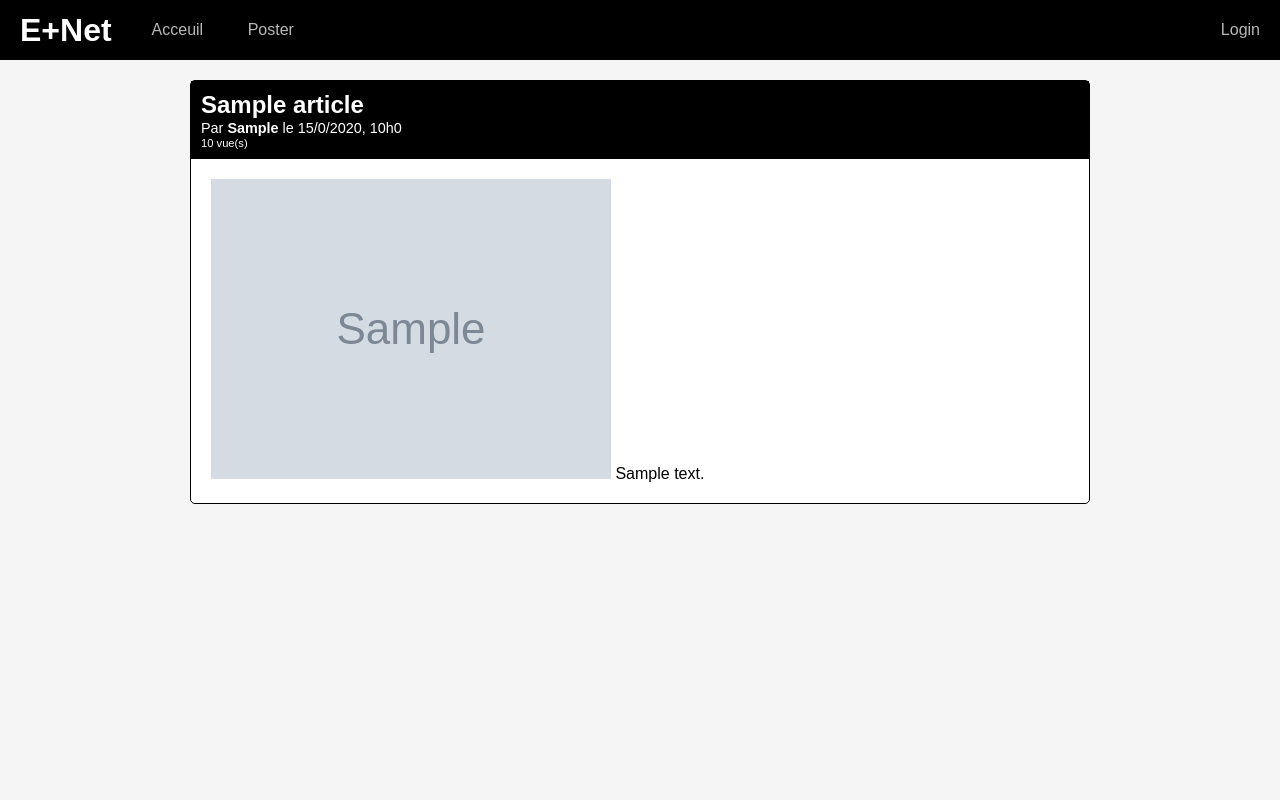
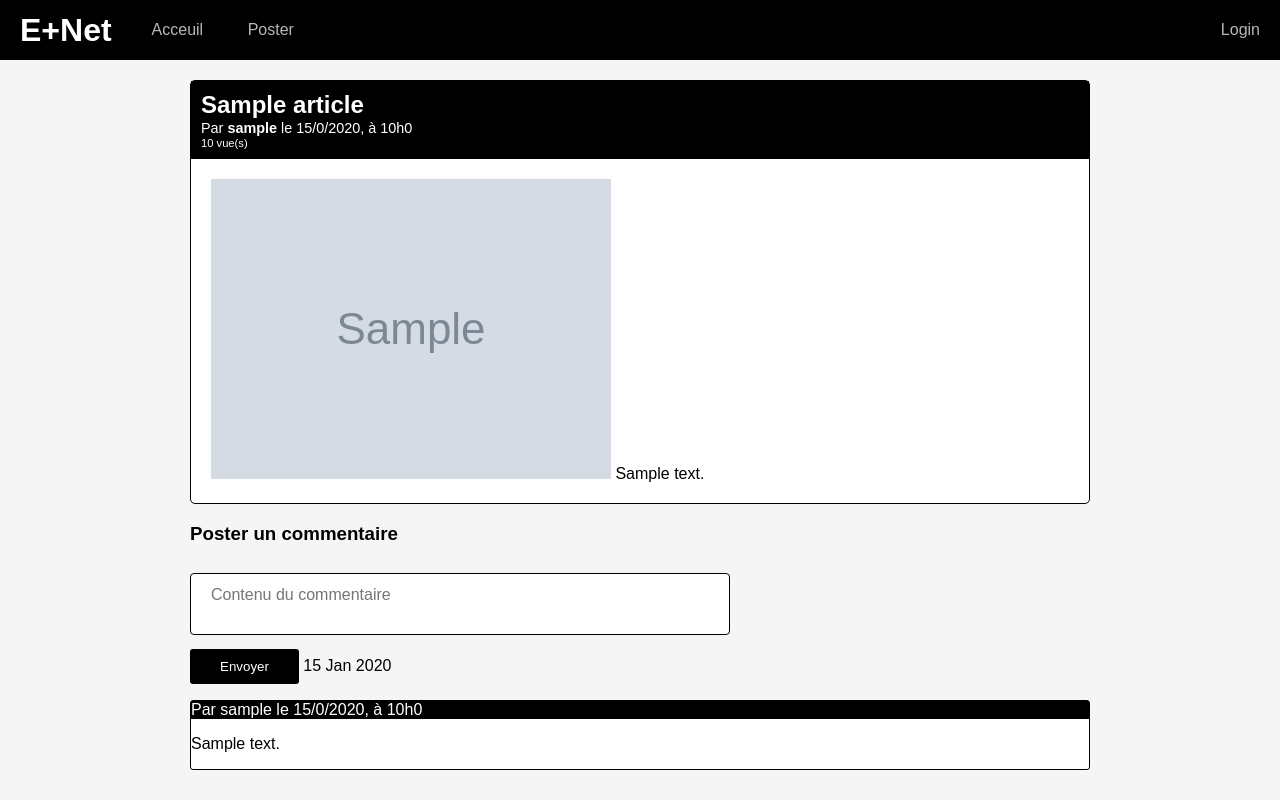
Before and after one commit to Sh3xe/blog_v2, a Node project: template views/post.ejs in a window 1280 px wide. Run offline with Node 20 templates, Linux system fonts and the light colour scheme; the template is opened without the code that fills it: most values are stand-ins (such as "Sample title", 1, 10 or a date in 2020); grey boxes marked "Sample" are stand-in pictures.

Commit message:
Added comment section

```diff
--- a/app.js
+++ b/app.js
@@ -62,13 +62,27 @@ app.get("/poster", loginRequired, (req, res) => {
 app.get("/post/:id", (req, res) => {
     database.getArticleById(req.params.id).then(data=>{
         database.addView(req.params.id);
-        res.render(path.join(__dirname, "views/post.ejs"), {article: data[0], error: false});
+        data[0].comments = "";
+        database.getArticleComments(req.params.id).then(d =>{
+            data[0].comments = d;
+            res.render(path.join(__dirname, "views/post.ejs"), {article: data[0], error: false});
+        }).catch(e =>{
+            res.render(path.join(__dirname, "views/post.ejs"), {error: false});
+        });
     }).catch(e =>{
         res.render(path.join(__dirname, "views/post.ejs"), {error: e});
     });
 });
 
 //POST
+app.post("/post/:id", loginRequired, (req, res)=>{
+    database.addComment(req.session.user_id, req.params.id,req.body.content).then( m =>{
+        res.redirect("/post/" + req.params.id);
+    }).catch(e =>{
+        res.render(path.join(__dirname, "views/post.ejs"), {article: [], error: e});
+    });
+});
+
 app.post("/login", (req, res)=>{
     let {username, password} = req.body;
     database.getUser(username, password).then((user)=>{
@@ -85,7 +99,7 @@ app.post("/poster", loginRequired, (req, res)=>{
     let redirection_page = path.join(__dirname, "views/upload.ejs"); // will be used multiple times
 
     if (!failed){
-        database.addArticle(title, content, 1).then(m =>{
+        database.addArticle(title, content, req.session.user_id).then(m =>{
             message.content = m;
             res.render(redirection_page, {message});
         }).catch(m=>{
--- a/public/css/style.css
+++ b/public/css/style.css
@@ -103,6 +103,20 @@ article{
 .article-content{
     padding: 20px;
 }
+/*COMMENT*/
+
+.comment{
+    width: 100%;
+    background-color: white;
+    border: 1px black solid;
+    border-radius: 3px;
+    margin: 1em 0;
+}
+
+.comment-header{
+    color: white;
+    background-color: black;
+}
 
 /*FORM*/
 
@@ -136,6 +150,11 @@ textarea {
     margin: 20px 0;
 }
 
+.comment-form textarea{
+    width: 60%;
+    margin: 10px auto;
+}
+
 .form-input{
     padding: 12px 20px;
     background-color: white;
@@ -150,8 +169,8 @@ textarea {
     transition: .3s;
 }
 
-.article-area textarea,
-.article-area input{
+textarea,
+input{
     width: 90%;
     margin-bottom: 20px;
 }
@@ -236,4 +255,7 @@ textarea {
     .container{
         width: 100%;
     }
+    .form-container{
+        width: 100%;
+    }
 }
--- a/views/home.ejs
+++ b/views/home.ejs
@@ -6,7 +6,7 @@
             <article class="article-link">
                 <header class="article-header">
                     <a href=<%= '/post/' + article.article_id %>> <%=article.article_title%></a>
-                    <span class="article-info">Par <span class="username"><%=article.article_user%></span> le <%=` ${d.getDate()}/${d.getMonth()}/${d.getFullYear()}, ${d.getHours()}h${d.getMinutes()}`%></span>
+                    <span class="article-info">Par <span class="username"><%=article.user_name%></span> le <%=` ${d.getDate()}/${d.getMonth()}/${d.getFullYear()}, ${d.getHours()}h${d.getMinutes()}`%></span>
                     <span class="views"><%= article.article_views%> vue(s)</span>
                 </header>
                 </article>
--- a/views/post.ejs
+++ b/views/post.ejs
@@ -5,7 +5,7 @@
         <article>
         <header class="article-header">
             <h1 class="article-title"><%= article.article_title %> </h1>
-            <span class="article-info">Par <span class="username"><%= article.article_user %></span> le <%=` ${d.getDate()}/${d.getMonth()}/${d.getFullYear()}, ${d.getHours()}h${d.getMinutes()}`%>
+            <span class="article-info">Par <span class="username"><%= article.user_name %></span> le <%=` ${d.getDate()}/${d.getMonth()}/${d.getFullYear()}, à ${d.getHours()}h${d.getMinutes()}`%>
         </span>
             <span class="views"><%= article.article_views %> vue(s)</span>
         </header>
@@ -14,6 +14,26 @@
             <%= article.article_content %>
         </main>
         </article>
+        <form class="comment-form" method="POST" autocomplete="off" >
+            <div class="user-area">
+                <h3>Poster un commentaire</h3>
+                <div>
+                    <textarea class="form-input" name="content" placeholder="Contenu du commentaire" spellcheck="false"></textarea>
+                </div>
+            <button id="submit" type="submit">Envoyer</button>
+        </form>
+        <% for(let comment of article.comments){ %>
+            <% let cd = comment.comment_date %>
+            <%= article.comment_date %>
+            <div class="comment">
+                <header class="comment-header">
+                    Par <%= comment.user_name %> le <%=` ${cd.getDate()}/${cd.getMonth()}/${cd.getFullYear()}, à ${cd.getHours()}h${cd.getMinutes()}`%>
+                </header>
+                <main class="comment-content">
+                    <p><%= comment.comment_content %> </p>
+                </main>
+            </div>
+        <% } %>
     </main>
 <% } else{%>
     <div class="status-message" id="red"><h3>Erreur</h3><p><%= error %></p></div>
```
Also changed, not shown: DatabaseManager.js (+38 -2 lines), views/upload.ejs (+0 -9 lines).
